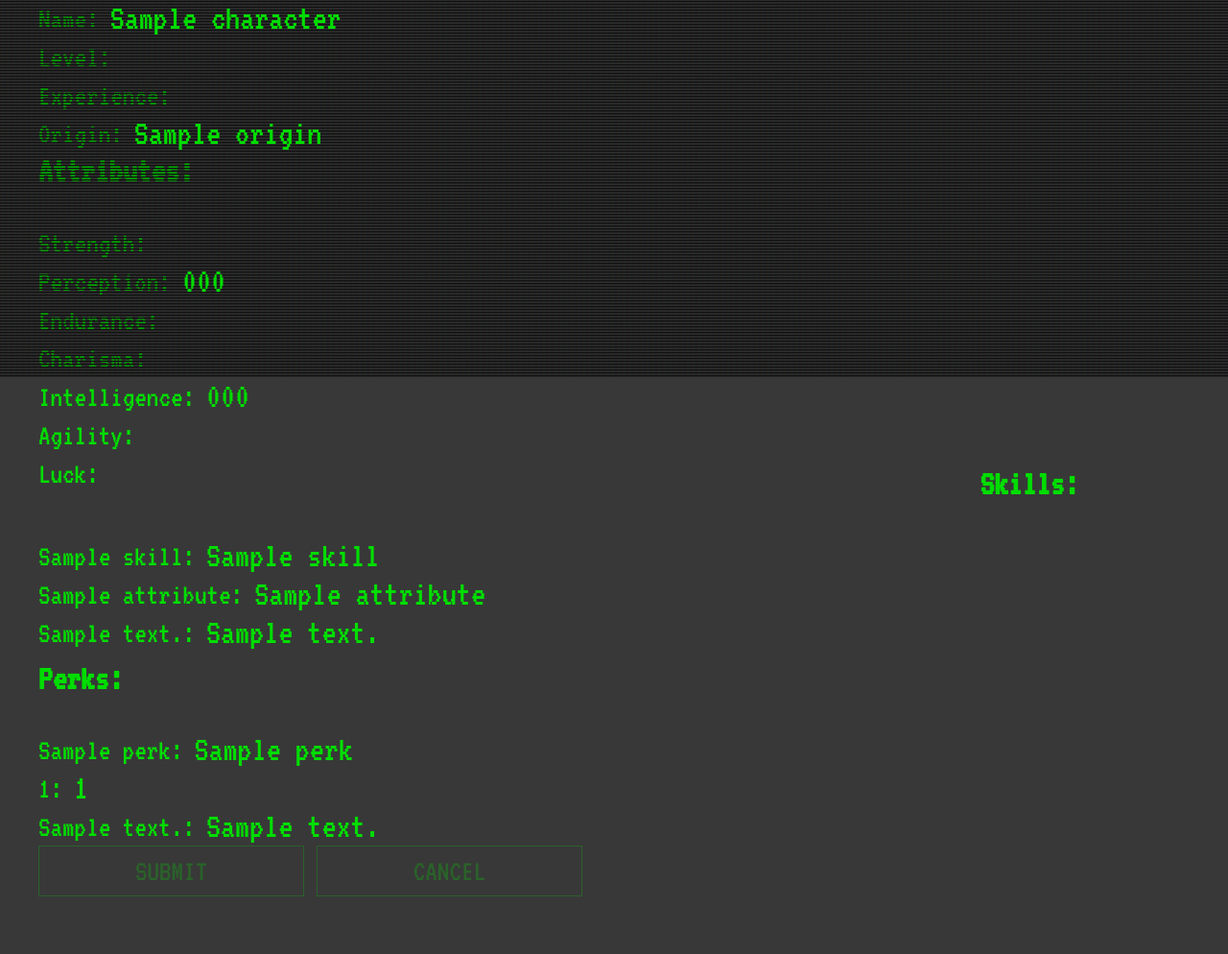
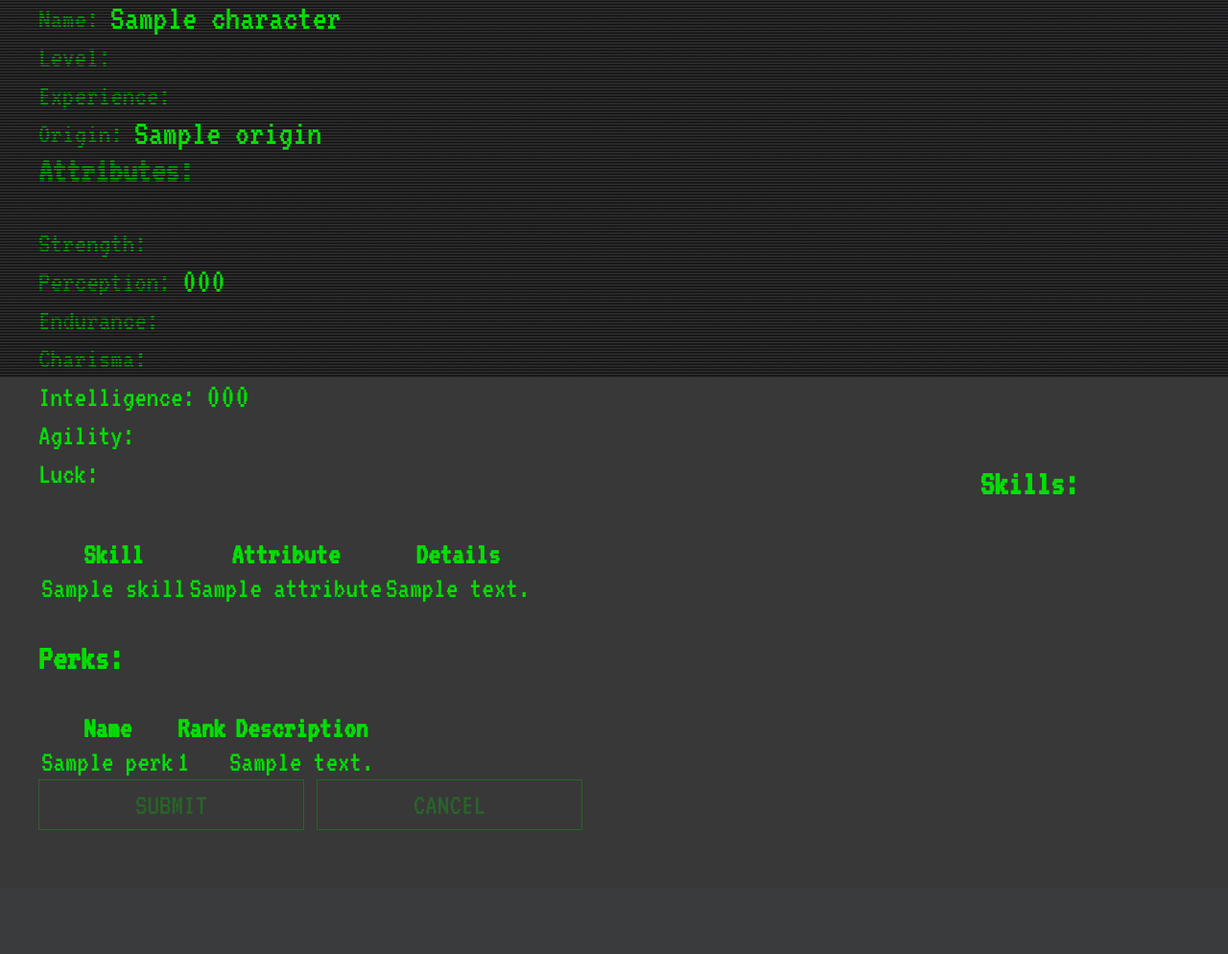
Before and after one commit to cleanupDev/character_creator, a Flask app: template src/blueprints/show_characters/templates/edit_character.html in a window 1280 px wide. Shown: the part 407-1401 px from the top of the page at 96% size. After the commit the page ends 1272 px from the top, so only its background shows below. Run offline with Flask 3, Linux system fonts and the light colour scheme; the template is opened without the code that fills it: most values are stand-ins (such as "Sample title", 1, 10 or a date in 2020).

Commit message:
feat: edit character add change everything but skills and perks

```diff
--- a/src/blueprints/show_characters/templates/edit_character.html
+++ b/src/blueprints/show_characters/templates/edit_character.html
@@ -69,24 +69,43 @@
                         <input type="number" name="luck" value="{{ character.attributes.luck }}" /><br />
 
                         <h3>Skills:</h3>
-                        {% for skill in character.skills %}
-                            <label>{{ skill.skill }}:</label>
-                            <input type="text" name="character.skills[{{ loop.index0 }}][skill]" value="{{ skill.skill }}" /><br />
-                            <label>{{ skill.attribute }}:</label>
-                            <input type="text" name="character.skills[{{ loop.index0 }}][attribute]" value="{{ skill.attribute }}" /><br />
-                            <label>{{ skill.details }}:</label>
-                            <input type="text" name="character.skills[{{ loop.index0 }}][details]" value="{{ skill.details }}" /><br />
-                        {% endfor %}
+                        <input type="hidden" name="skills" value="{{ character.skills }}" />
+
+                        <!-- Display skills data in a table (optional) -->
+                        <table>
+                            <tr>
+                                <th>Skill</th>
+                                <th>Attribute</th>
+                                <th>Details</th>
+                            </tr>
+                            {% for skill in character.skills %}
+                            <tr>
+                                <td>{{ skill.skill }}</td>
+                                <td>{{ skill.attribute }}</td>
+                                <td>{{ skill.details }}</td>
+                            </tr>
+                            {% endfor %}
+                        </table>
+
 
                         <h3>Perks:</h3>
-                        {% for perk in character.perks %}
-                            <label>{{ perk.name }}:</label>
-                            <input type="text" name="perks[{{ loop.index0 }}][name]" value="{{ perk.name }}" /><br />
-                            <label>{{ perk.rank }}:</label>
-                            <input type="number" name="perks[{{ loop.index0 }}][rank]" value="{{ perk.rank }}" /><br />
-                            <label>{{ perk.description }}:</label>
-                            <input type="text" name="perks[{{ loop.index0 }}][description]" value="{{ perk.description }}" /><br />
-                        {% endfor %}
+                        <input type="hidden" name="perks" value="{{ character.perks }}" />
+
+                        <!-- Display perks data in a table (optional) -->
+                        <table>
+                            <tr>
+                                <th>Name</th>
+                                <th>Rank</th>
+                                <th>Description</th>
+                            </tr>
+                            {% for perk in character.perks %}
+                            <tr>
+                                <td>{{ perk.name }}</td>
+                                <td>{{ perk.rank }}</td>
+                                <td>{{ perk.description }}</td>
+                            </tr>
+                            {% endfor %}
+                        </table>
 
 
 
--- a/src/static/css/style.css
+++ b/src/static/css/style.css
@@ -1,9 +1,9 @@
 @import url(https://fonts.googleapis.com/css?family=VT323);
 
-@keyframes scroll {
+/* @keyframes scroll {
 	0% { height: 0 }
 	100% { height: 100%; }
-}
+} */
 
 @keyframes type {
   from { width: 0; }
```
Also changed, not shown: src/blueprints/show_characters/show_characters.py (+14 -5 lines), src/handlers/show_characters.py (+10 -3 lines), src/handlers/write_character.py (+5 -16 lines), src/models/character.py (+5 -5 lines).
